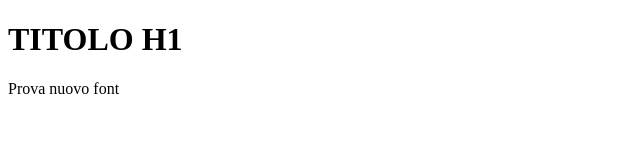
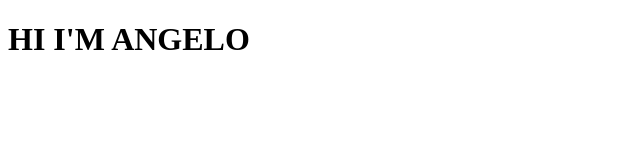
Before and after one commit to AngeloMar98/AngeloMar98.github.io, a plain HTML site: page index.html in a window 1280 px wide. Shown: the whole page, without its empty margins (0-640 px from the left). Drawn offline with Linux system fonts and the light colour scheme.

Commit message:
Added the first bare bone index and style fyle

```diff
--- a/index.html
+++ b/index.html
@@ -1,28 +1,16 @@
 <!DOCTYPE html>
-<html lang="">
-
-    <head>
-
-        <meta charset="utf-8">
-        <meta name="viewport" content="width=device-width, initial-scale=1.0">
-
-
-        <link href="CSS/indexcs.css" rel="stylesheet">
-
-        <title> Test image </title>
-
-    </head>
-
-
-    <body>
-
-        <h1>TITOLO H1</h1>
-        <p>
-
-            Prova nuovo font
-        </p>
-
-
-    </body>
-
+<html lang="en">
+  <head>
+    <meta charset="UTF-8" />
+    <meta http-equiv="X-UA-Compatible" content="IE=edge" />
+    <meta name="viewport" content="width=device-width, initial-scale=1.0" />
+    <title>Document</title>
+  </head>
+  <body>
+    <header>
+      <h1>HI I'M ANGELO</h1>
+    </header>
+    <main></main>
+    <footer></footer>
+  </body>
 </html>
```
Also changed, not shown: style.css (added).
